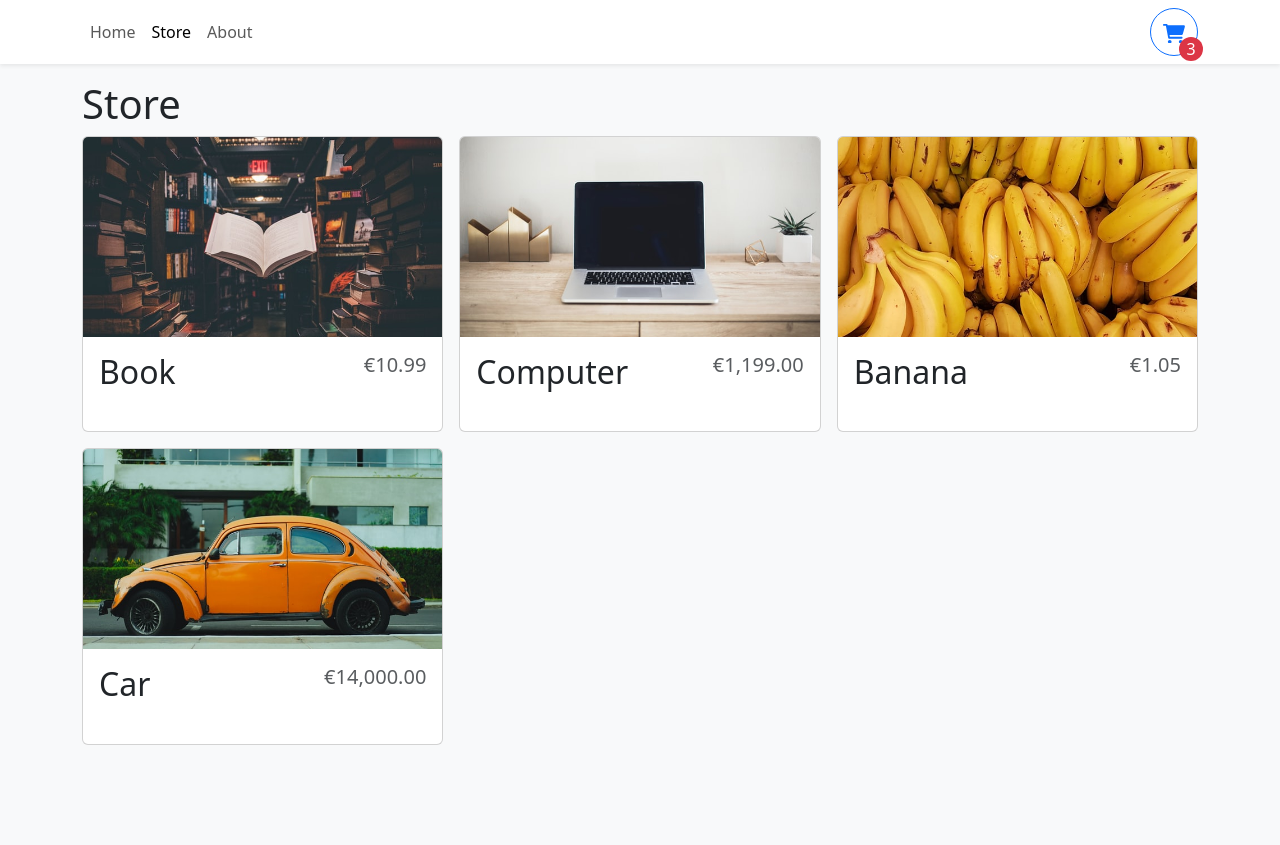
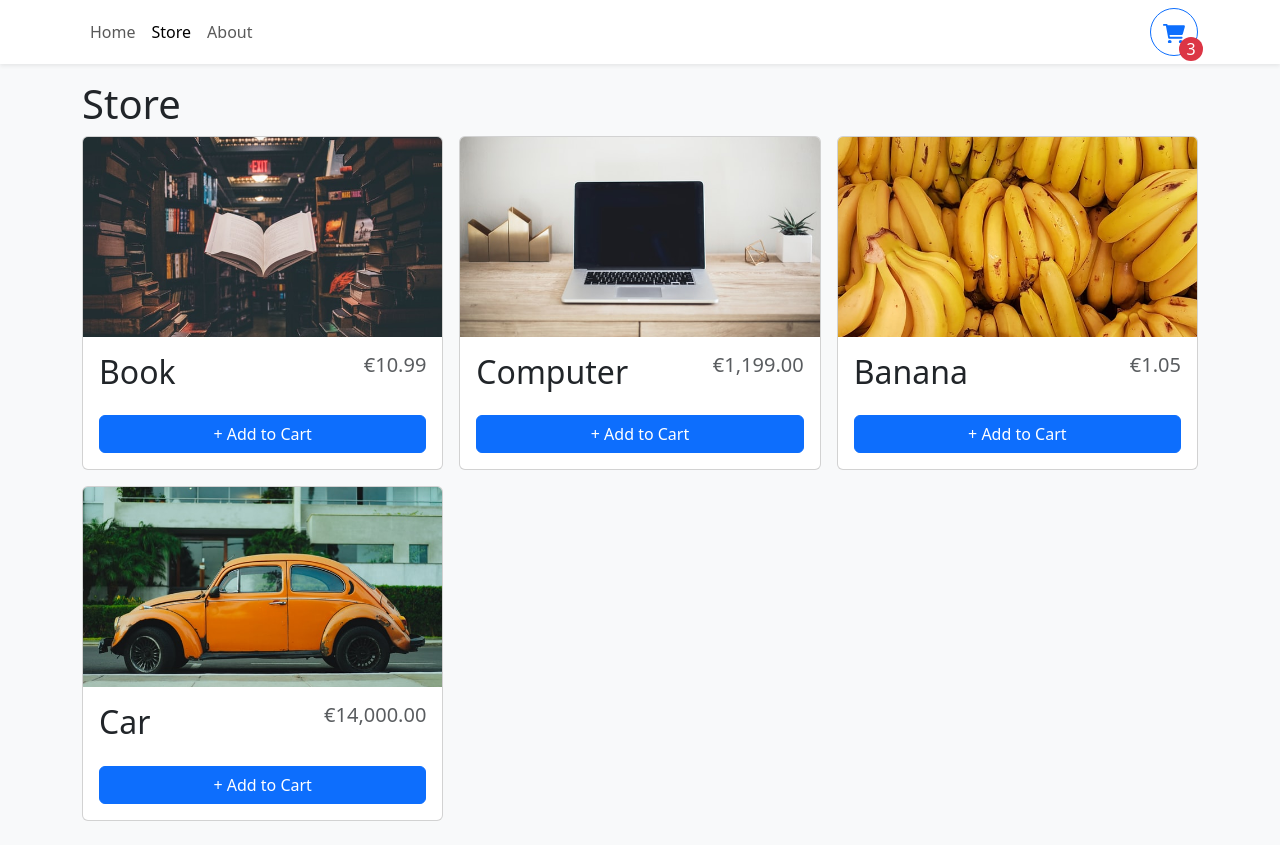
Before and after one commit to Belden1/shopping-cart, a React (Vite) app: page /store in a window 1280 px wide. Before the commit the page ends 800 px from the top, so only its background shows below. Built offline with nearby package versions, Linux system fonts and the light colour scheme.

Commit message:
Add/Remove buttons

```diff
--- a/src/components/StoreItem.tsx
+++ b/src/components/StoreItem.tsx
@@ -1,4 +1,4 @@
-import { Card } from 'react-bootstrap';
+import { Button, Card } from 'react-bootstrap';
 import { formatCurrency } from '../utilities/formatCurrency';
 
 type StoreItemProps = {
@@ -9,14 +9,33 @@
 };
 
 export function StoreItem({ id, name, price, imgUrl }: StoreItemProps) {
+  const quantity = 0; // temporary
   return (
-    <Card>
+    <Card className="h-100">
       <Card.Img variant="top" src={imgUrl} height="200px" style={{ objectFit: 'cover' }} />
       <Card.Body className="d-flex flex-column">
         <Card.Title className="d-flex justify-content-between align-align-items-baseline mb-4">
           <span className="fs-2">{name}</span>
           <span className="ms-2 text-muted">{formatCurrency(price)}</span>
         </Card.Title>
+        <div className="mt-auto">
+          {quantity === 0 ? (
+            <Button className="w-100">+ Add to Cart</Button>
+          ) : (
+            <div className="d-flex align-items-center flex-column" style={{ gap: '0.5rem' }}>
+              <div className="d-flex align-items-center justify-content-center" style={{ gap: '0.5rem' }}>
+                <Button>-</Button>
+                <div>
+                  <span className="fs-3">{quantity}</span> in cart
+                </div>
+                <Button>+</Button>
+              </div>
+              <Button variant="danger" size="sm">
+                Remove
+              </Button>
+            </div>
+          )}
+        </div>
       </Card.Body>
     </Card>
   );
```
